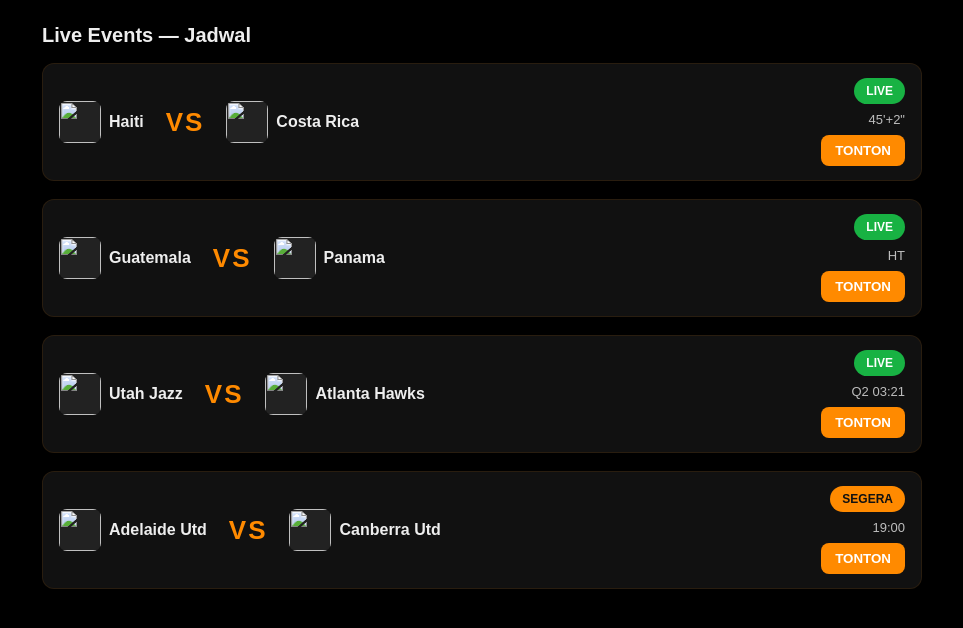
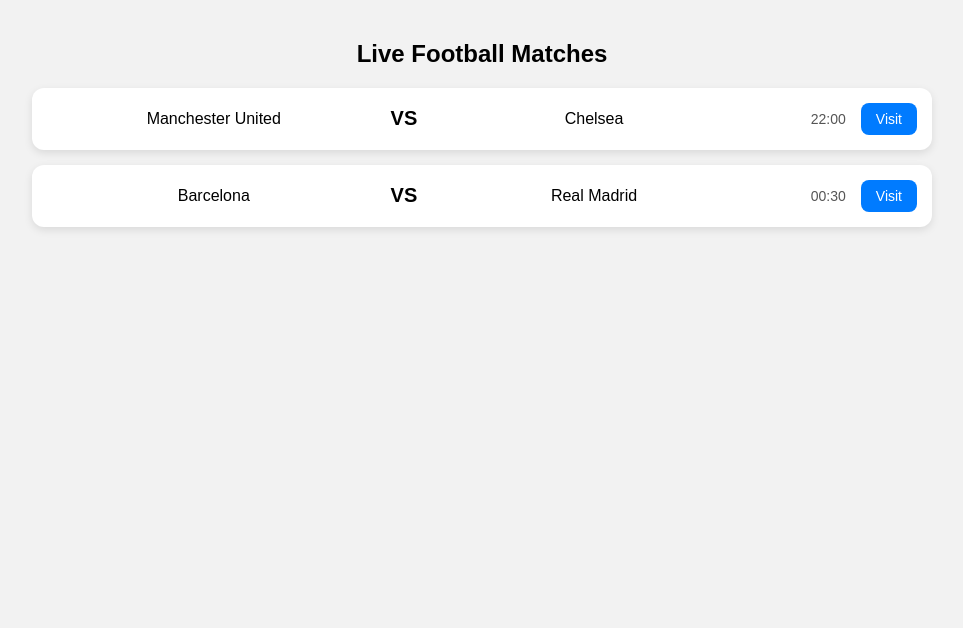
Before and after one commit to TVGOPLUS/bola, a plain HTML site: page index.html in a window 1280 px wide. Shown: the whole page, without its empty margins (158-1121 px from the left). Drawn offline with Linux system fonts and the light colour scheme.

Commit message:
Update index.html

```diff
--- a/index.html
+++ b/index.html
@@ -1,208 +1,138 @@
-<!doctype html>
-<html lang="id">
+
+<!DOCTYPE html>
+<html lang="en">
 <head>
-  <meta charset="utf-8" />
-  <meta name="viewport" content="width=device-width,initial-scale=1" />
-  <title>Live Matches</title>
-  <style>
-    :root{
-      --bg:#0b0b0b;
-      --card:#111;
-      --accent:#ff8a00;
-      --live-green:#18b243;
-      --text:#eee;
-      --muted:#bdbdbd;
-    }
-    *{box-sizing:border-box}
-    body{
-      margin:0;
-      background:#000;
-      font-family: Arial, sans-serif;
-      color:var(--text);
-      padding:24px;
+<meta charset="UTF-8">
+<meta name="viewport" content="width=device-width, initial-scale=1.0">
+<title>Live Football Schedule</title>
+
+<style>
+    body {
+        font-family: Arial, sans-serif;
+        background: #f2f2f2;
+        margin: 0;
+        padding: 0;
     }
 
-    .container{max-width:880px;margin:0 auto;}
-    h1{margin:0 0 16px;font-size:20px;}
-
-    .list{display:grid;gap:18px}
-
-    .card{
-      display:flex;
-      align-items:center;
-      justify-content:space-between;
-      gap:16px;
-      background:#111;
-      border-radius:12px;
-      padding:14px 16px;
-      border:1px solid rgba(255,140,0,0.1);
-      cursor:pointer;
-      transition:0.12s;
-    }
-    .card:hover{transform:scale(1.02)}
-
-    .left{
-      display:flex;align-items:center;gap:12px;min-width:0;
-    }
-    .team{
-      display:flex;align-items:center;gap:8px;min-width:0;
-    }
-    .logo{
-      width:42px;height:42px;border-radius:8px;overflow:hidden;background:#222;
-      display:flex;align-items:center;justify-content:center;
-    }
-    .logo img{width:100%;height:100%;object-fit:cover}
-
-    .team-name{
-      font-weight:600;
-      white-space:nowrap;
-      overflow:hidden;
-      text-overflow:ellipsis;
-      max-width:120px;
+    .container {
+        max-width: 900px;
+        margin: auto;
+        padding: 20px;
     }
 
-    .score{
-      font-size:26px;
-      font-weight:700;
-      padding:0 10px;
-      color:#ff8a00;
-      letter-spacing:2px;
+    h2 {
+        text-align: center;
+        margin-bottom: 20px;
     }
 
-    .status{
-      display:flex;flex-direction:column;align-items:flex-end;gap:8px;
-      min-width:120px;
-    }
-    .badge{
-      padding:6px 12px;border-radius:20px;font-weight:700;font-size:12px;color:white;
-    }
-    .live{background:#18b243}
-    .soon{background:#ff8a00;color:#111}
-
-    .watch-btn{
-      background:var(--accent);
-      color:#fff;
-      border:none;
-      border-radius:8px;
-      padding:8px 14px;
-      font-weight:700;
-      cursor:pointer;
+    .match-card {
+        background: #fff;
+        border-radius: 12px;
+        padding: 15px;
+        margin-bottom: 15px;
+        display: flex;
+        align-items: center;
+        justify-content: space-between;
+        gap: 15px;
+        box-shadow: 0 3px 8px rgba(0,0,0,0.1);
     }
 
-    .meta{font-size:13px;color:var(--muted)}
-  </style>
+    .teams {
+        display: flex;
+        align-items: center;
+        gap: 10px;
+        flex: 1;
+    }
+
+    .team {
+        text-align: center;
+        flex: 1;
+    }
+
+    .vs {
+        font-size: 20px;
+        font-weight: bold;
+    }
+
+    .time {
+        font-size: 14px;
+        color: #555;
+        text-align: right;
+        min-width: 70px;
+    }
+
+    .watch-btn {
+        padding: 8px 15px;
+        background: #007bff;
+        color: white;
+        border: none;
+        border-radius: 8px;
+        text-decoration: none;
+        font-size: 14px;
+    }
+
+    .watch-btn:hover {
+        background: #0056b3;
+    }
+
+    /* RESPONSIVE */
+    @media (max-width: 600px) {
+        .match-card {
+            flex-direction: column;
+            text-align: center;
+        }
+
+        .time {
+            text-align: center;
+        }
+    }
+</style>
+
 </head>
 <body>
-  <div class="container">
-    <h1>Live Events — Jadwal</h1>
-    <div id="msg" class="meta">Memuat data…</div>
-    <div class="list" id="matchList"></div>
-  </div>
 
-  <script>
-    const MATCHES_JSON = 'matches.json';
-    const STREAMS_JSON = 'streams.json';
-    const IMAGES_PATH = 'images/';
+<div class="container">
+    <h2>Live Football Matches</h2>
 
-    const $msg = document.getElementById('msg');
-    const $list = document.getElementById('matchList');
+    <div id="matches"></div>
+</div>
 
-    async function loadData(){
-      try {
-        const [mRes, sRes] = await Promise.all([
-          fetch(MATCHES_JSON),
-          fetch(STREAMS_JSON)
-        ]);
-        const matches = await mRes.json();
-        const streams = await sRes.json();
-        render(matches, streams);
-      } catch(err){
-        $msg.textContent = 'Gagal memuat data.';
-      }
-    }
+<script>
+    // Contoh data — nanti bisa diganti JSON eksternal
+    const matchData = [
+        {
+            team1: "Manchester United",
+            team2: "Chelsea",
+            time: "22:00",
+            link: "https://example.com/match1"
+        },
+        {
+            team1: "Barcelona",
+            team2: "Real Madrid",
+            time: "00:30",
+            link: "https://example.com/match2"
+        }
+    ];
 
-    function render(matches, streams){
-      $msg.style.display = 'none';
-      $list.innerHTML = '';
-      matches.forEach(match => {
-        const card = document.createElement('div');
-        card.className = 'card';
+    const matchContainer = document.getElementById("matches");
 
-        card.addEventListener('click', ()=>{
-          const sid = match.streamId;
-          const url = streams[sid]?.url || match.streamUrl;
-          if(url) window.open(url, '_blank');
-          else alert('Tidak ada link streaming.');
-        });
+    matchData.forEach(match => {
+        const card = document.createElement("div");
+        card.className = "match-card";
 
-        const left = document.createElement('div');
-        left.className = 'left';
+        card.innerHTML = `
+            <div class="teams">
+                <div class="team">${match.team1}</div>
+                <div class="vs">VS</div>
+                <div class="team">${match.team2}</div>
+            </div>
+            <div class="time">${match.time}</div>
+            <a class="watch-btn" href="${match.link}" target="_blank">Visit</a>
+        `;
 
-        const teamA = makeTeamBlock(match.homeTeam, match.homeLogo);
-        const score = document.createElement('div');
-        score.className = 'score';
-        score.textContent = "VS";
-        const teamB = makeTeamBlock(match.awayTeam, match.awayLogo);
+        matchContainer.appendChild(card);
+    });
+</script>
 
-        left.appendChild(teamA);
-        left.appendChild(score);
-        left.appendChild(teamB);
-
-        const right = document.createElement('div');
-        right.className = 'status';
-
-        const badge = document.createElement('div');
-        badge.className = 'badge ' + (match.status === 'LIVE' ? 'live' : 'soon');
-        badge.textContent = match.status;
-
-        const time = document.createElement('div');
-        time.className = 'meta';
-        time.textContent = match.time || '';
-
-        const btn = document.createElement('button');
-        btn.className = 'watch-btn';
-        btn.textContent = "TONTON";
-
-        btn.addEventListener('click', (ev)=>{
-          ev.stopPropagation();
-          const sid = match.streamId;
-          const url = streams[sid]?.url || match.streamUrl;
-          if(url) window.open(url, '_blank');
-        });
-
-        right.appendChild(badge);
-        right.appendChild(time);
-        right.appendChild(btn);
-
-        card.appendChild(left);
-        card.appendChild(right);
-
-        $list.appendChild(card);
-      });
-    }
-
-    function makeTeamBlock(name, logo){
-      const wrap = document.createElement('div');
-      wrap.className = 'team';
-
-      const logoBox = document.createElement('div');
-      logoBox.className = 'logo';
-
-      const img = document.createElement('img');
-      img.src = IMAGES_PATH + logo;
-      logoBox.appendChild(img);
-
-      const nameEl = document.createElement('div');
-      nameEl.className = 'team-name';
-      nameEl.textContent = name;
-
-      wrap.appendChild(logoBox);
-      wrap.appendChild(nameEl);
-
-      return wrap;
-    }
-
-    loadData();
-  </script>
 </body>
 </html>
```
